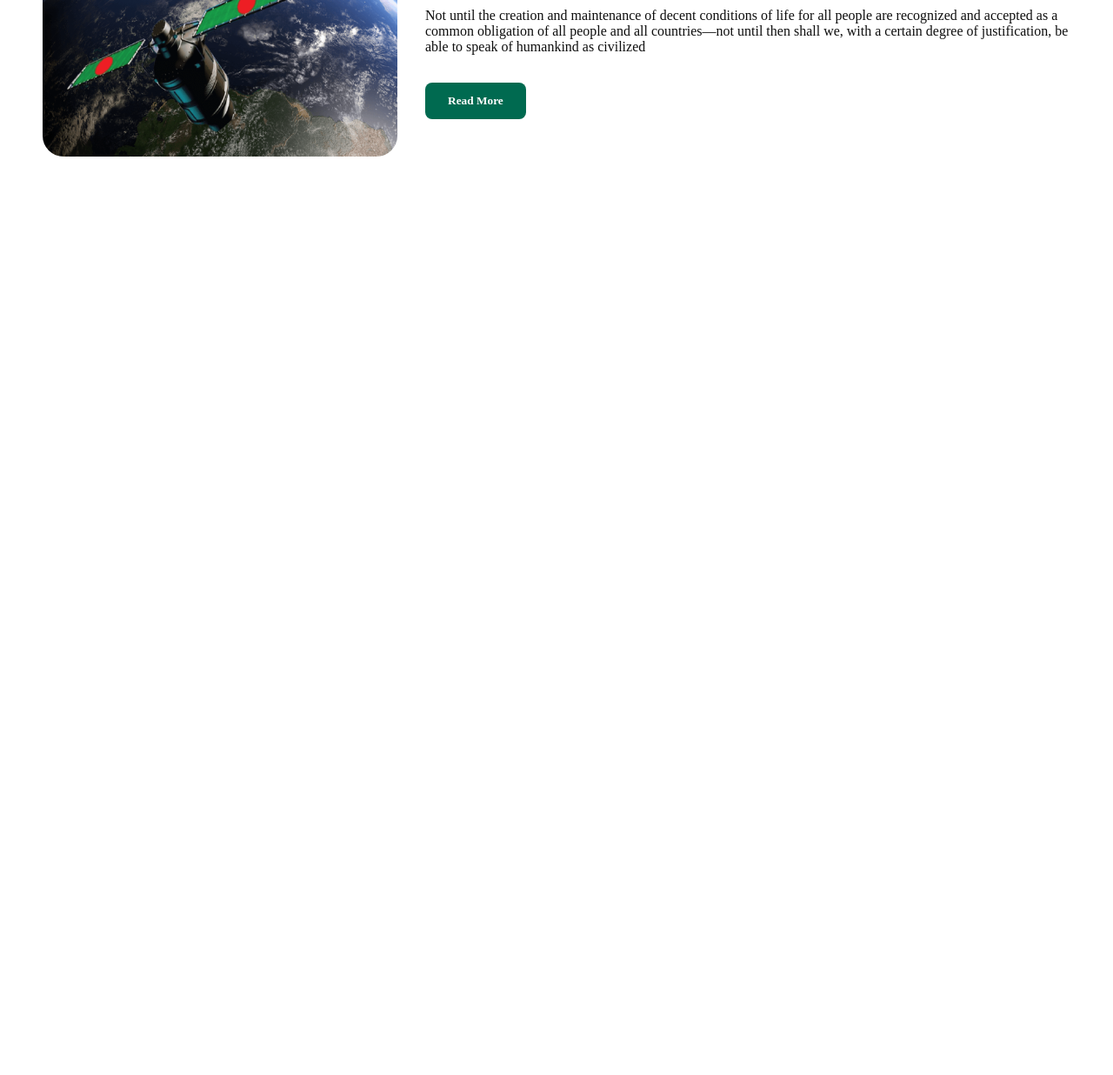
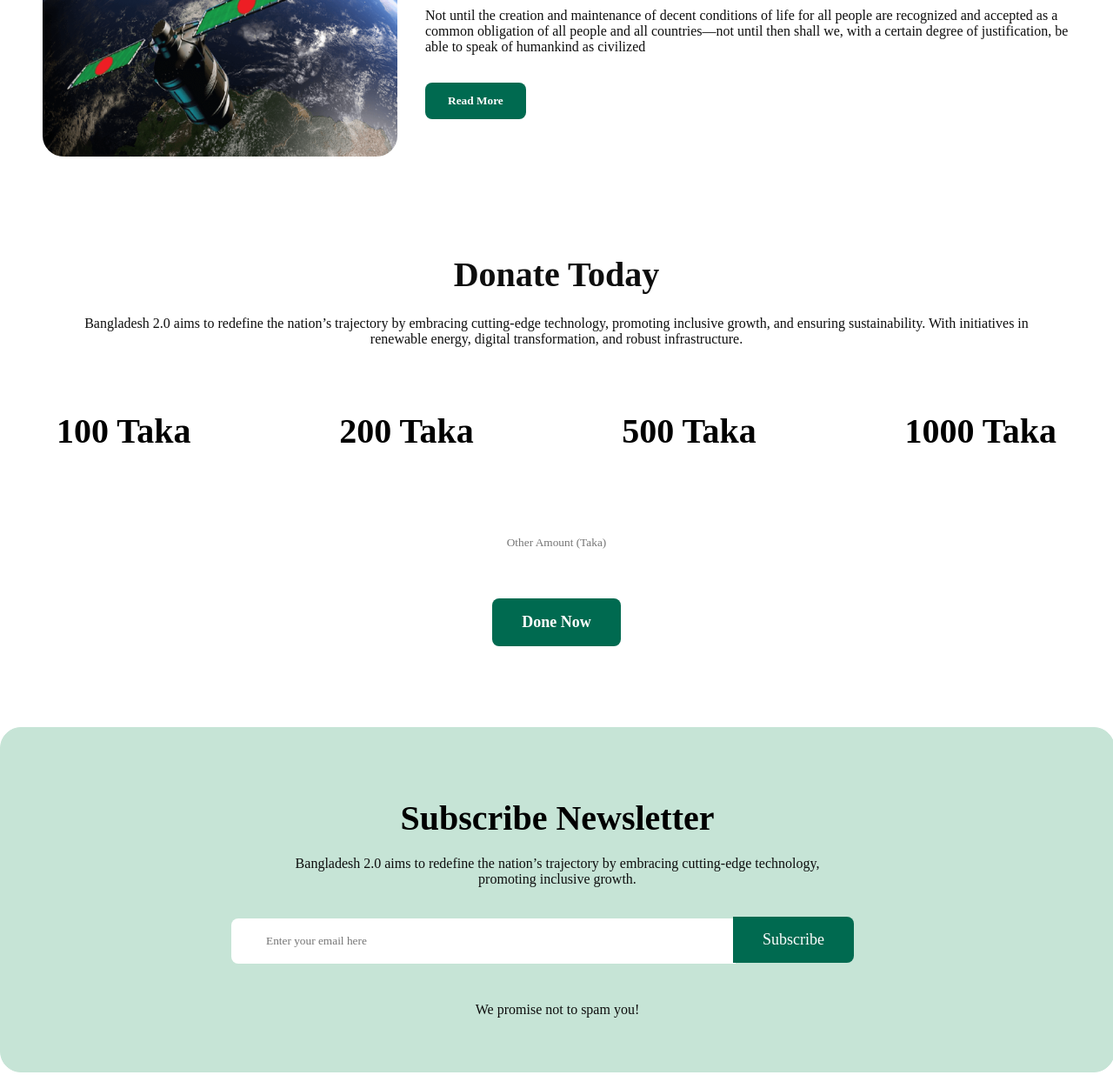
Before and after one commit to ratuldz/my-1st-assignment-, a plain HTML site: page index.html in a window 1280 px wide. Shown: the part 2655-3891 px from the top of the page at 87% size. Before the commit the page ends 2947 px from the top, so only its background shows below. Drawn offline with Linux system fonts and the light colour scheme.

Commit message:
Add files via upload
added section 4 and 5

```diff
--- a/index.html
+++ b/index.html
@@ -69,6 +69,7 @@
                     <p>Chief Adviser of the People's Republic of Bangladesh</p>
                 </div>
         </section>
+
         <section class="s3">
             <div class="news">
                 <h1>Recent News</h1>
@@ -118,6 +119,32 @@
                 </div>
             </div>
         </section>
+        <section class="s4">
+            <div class="c4">
+                <h1>Donate Today</h1>
+                <p>Bangladesh 2.0 aims to redefine the nation’s trajectory by embracing cutting-edge technology,
+                    promoting inclusive growth, and ensuring sustainability. With initiatives in renewable energy,
+                    digital transformation, and robust infrastructure.</p>
+                <div class="taka">
+                    <div>100 Taka</div>
+                    <div>200 Taka</div>
+                    <div>500 Taka</div>
+                    <div>1000 Taka</div>
+                </div>
+                <input class="tk" type="text" name="" placeholder="Other Amount (Taka)">
+                <button>Done Now</button>
+            </div>
+        </section>
+        <section class="s5">
+            <div class="c5">
+                <h1>Subscribe Newsletter</h1>
+                <p>Bangladesh 2.0 aims to redefine the nation’s trajectory by embracing cutting-edge technology,
+                    promoting inclusive growth.</p>
+                <input class="mail" type="text" name="" placeholder="Enter your email here">
+                <button>Subscribe</button>
+                <p>We promise not to spam you!</p>
+            </div>
+        </section>
     </main>
 </body>
 
--- a/style/style.css
+++ b/style/style.css
@@ -270,4 +270,149 @@
   border-radius: 24px;
   margin-bottom: 24px;
   background-color: white;
+  <<<<<<< HEAD
 }
+
+.c4 {
+  width: 1280px;
+  height: 464px;
+  text-align: center;
+  margin-left: auto;
+  margin-right: auto;
+}
+
+.c4>h1 {
+  font-size: 40px;
+  color: #0E0E0E;
+}
+
+.c4>p {
+  width: 1104px;
+  margin-left: auto;
+  margin-right: auto;
+  margin-top: 24px;
+  font-size: 16px;
+  color: #0E0E0E;
+}
+
+.taka {
+  margin-top: 32px;
+  margin-bottom: 32px;
+  display: flex;
+  justify-content: space-between;
+  gap: 24px;
+  margin-left: 24px;
+  margin-right: 24px;
+}
+
+.taka div {
+  background-color: white;
+  border: 1px solid white;
+  padding: 40px;
+  font-size: 40px;
+  font-weight: bold;
+  border-radius: 16px;
+}
+
+.taka div:hover {
+  background-color: #C6E4D6;
+}
+
+.tk {
+  margin-left: auto;
+  margin-right: auto;
+  width: 1032px;
+  height: 64px;
+  border: 1px solid #0E0E0E;
+  color: #0E0E0E;
+  text-align: center;
+  margin-bottom: 32px;
+  background-color: rgb(255, 255, 255);
+  display: block;
+  border: none;
+}
+
+.tk:focus {
+  outline: none;
+}
+
+.c4 button {
+  border-radius: 8px;
+  border: none;
+  background-color: rgb(0, 106, 80);
+  padding: 17px 34px;
+  color: white;
+  font-weight: 600;
+  font-size: 18px;
+  margin-bottom: 80px;
+}
+
+.c4 button:hover {
+  background-color: orange;
+}
+
+.s5 {
+  border: 1px solid #C6E4D6;
+  width: 1280px;
+  height: 395px;
+  background-color: #C6E4D6;
+  border-radius: 24px;
+  margin-left: auto;
+  margin-right: auto;
+  margin-top: 80px;
+  margin-bottom: 81px;
+}
+
+.c5 {
+  width: 750px;
+  height: 235px;
+  margin-left: auto;
+  margin-right: auto;
+  margin-top: 80px
+}
+
+.c5 h1 {
+  font-size: 40px;
+  font-weight: bold;
+  text-align: center;
+}
+
+.c5 p {
+  width: 622px;
+  height: 48px;
+  font-size: 16px;
+  margin-top: 20px;
+  text-align: center;
+  color: #0E0E0E;
+  margin-left: auto;
+  margin-right: auto;
+}
+
+.mail {
+  border: none;
+  margin-right: 0px;
+  padding: 18px 40px;
+  width: 500px;
+  border-radius: 8px 0px 0px 8px;
+  margin-top: 24px;
+  margin-bottom: 24px;
+}
+
+.mail:focus {
+  outline: none;
+}
+
+.c5 button {
+  padding: 16px 34px;
+  margin-left: -7px;
+  border-radius: 0px 8px 8px 0px;
+  border: none;
+  background-color: rgb(0, 106, 80);
+  color: white;
+  font-size: 18px;
+  font-weight: 500;
+}
+
+.c5 button:hover {
+  background-color: rgb(0, 2, 1);
+}
```
